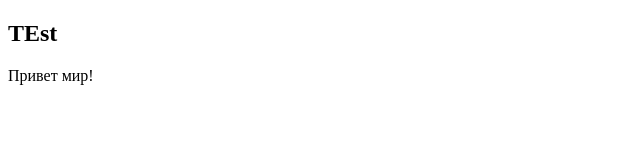
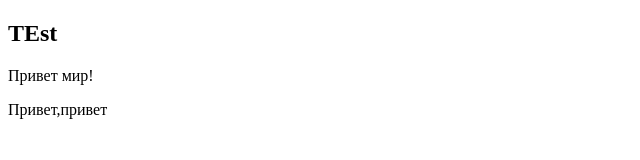
Before and after one commit to lissptz/testapp, a plain HTML site: page index.html in a window 1280 px wide. Shown: the whole page, without its empty margins (0-640 px from the left). Drawn offline with Linux system fonts and the light colour scheme.

Commit message:
Update index.html

```diff
--- a/index.html
+++ b/index.html
@@ -9,5 +9,6 @@
 <body>
     <h2>TEst</h2>
     <p>Привет мир!</p>
+    <p>Привет,привет<p>
 </body>
 </html>
```
